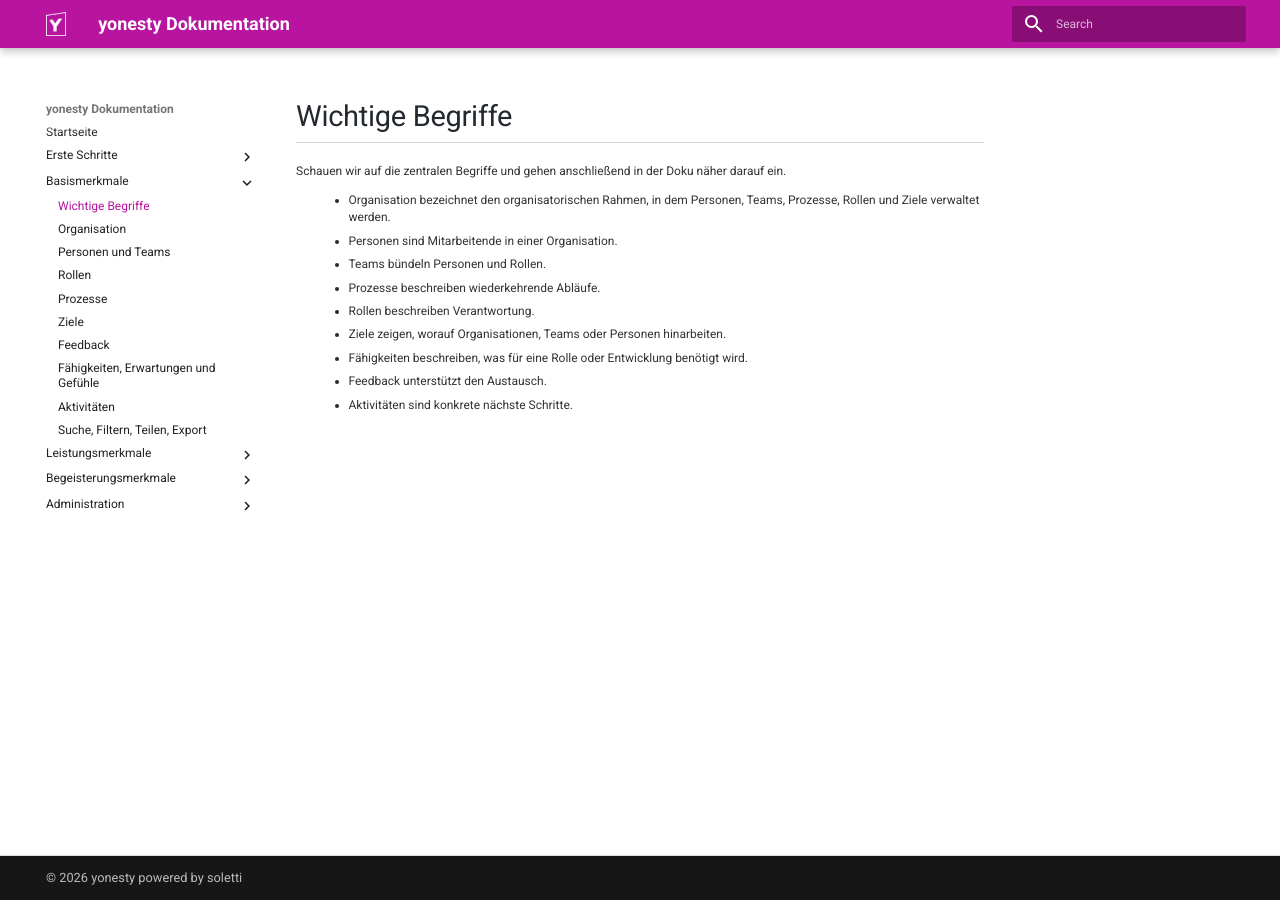
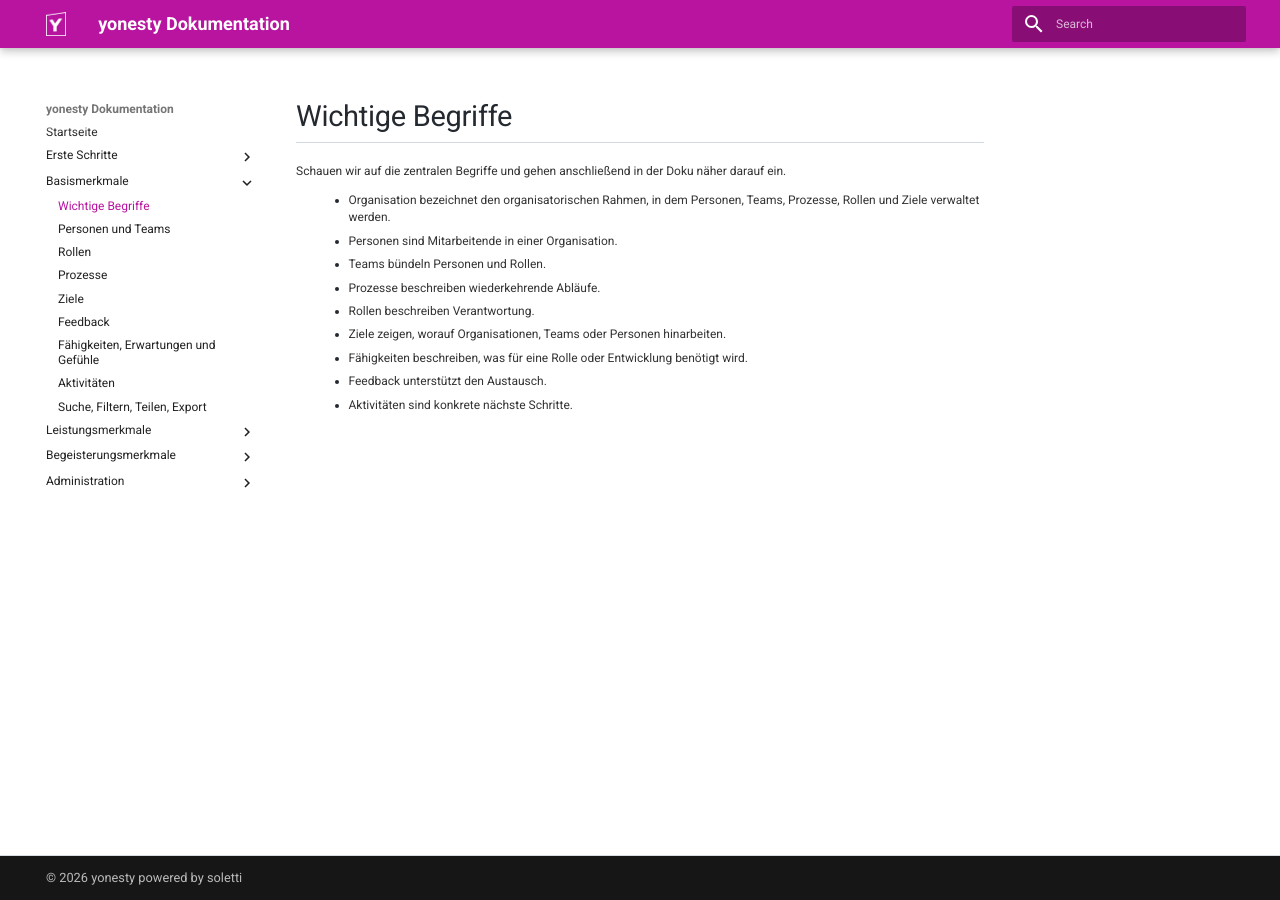
Before and after one commit to ricohaenelsoletti/yonesty, an MkDocs documentation site: the page built from docs/Wichtige-Begriffe.md, in a window 1280 px wide. Built offline with MkDocs 1.6.1 and Material for MkDocs 9.7.7, drawn with Linux system fonts in a browser that asks for light colours.

Commit message:
Move 'Organisation' section to Administration

```diff
--- a/mkdocs.yml
+++ b/mkdocs.yml
@@ -29,7 +29,6 @@
 
   - Basismerkmale:
       - Wichtige Begriffe: Wichtige-Begriffe.md
-      - Organisation: Organisation.md
       - Personen und Teams: Personen-und-Teams.md
       - Rollen: Rollen.md
       - Prozesse: Prozesse.md
@@ -55,6 +54,7 @@
       - Business Impact Score Yonesty (BISY): BISY.md
 
   - Administration:
+      - Organisation: Organisation.md
       - News: News.md
       - Berechtigungen: Berechtigungen.md
       - Microsoft Azure Synchronisation Personen: Administration.md
```
